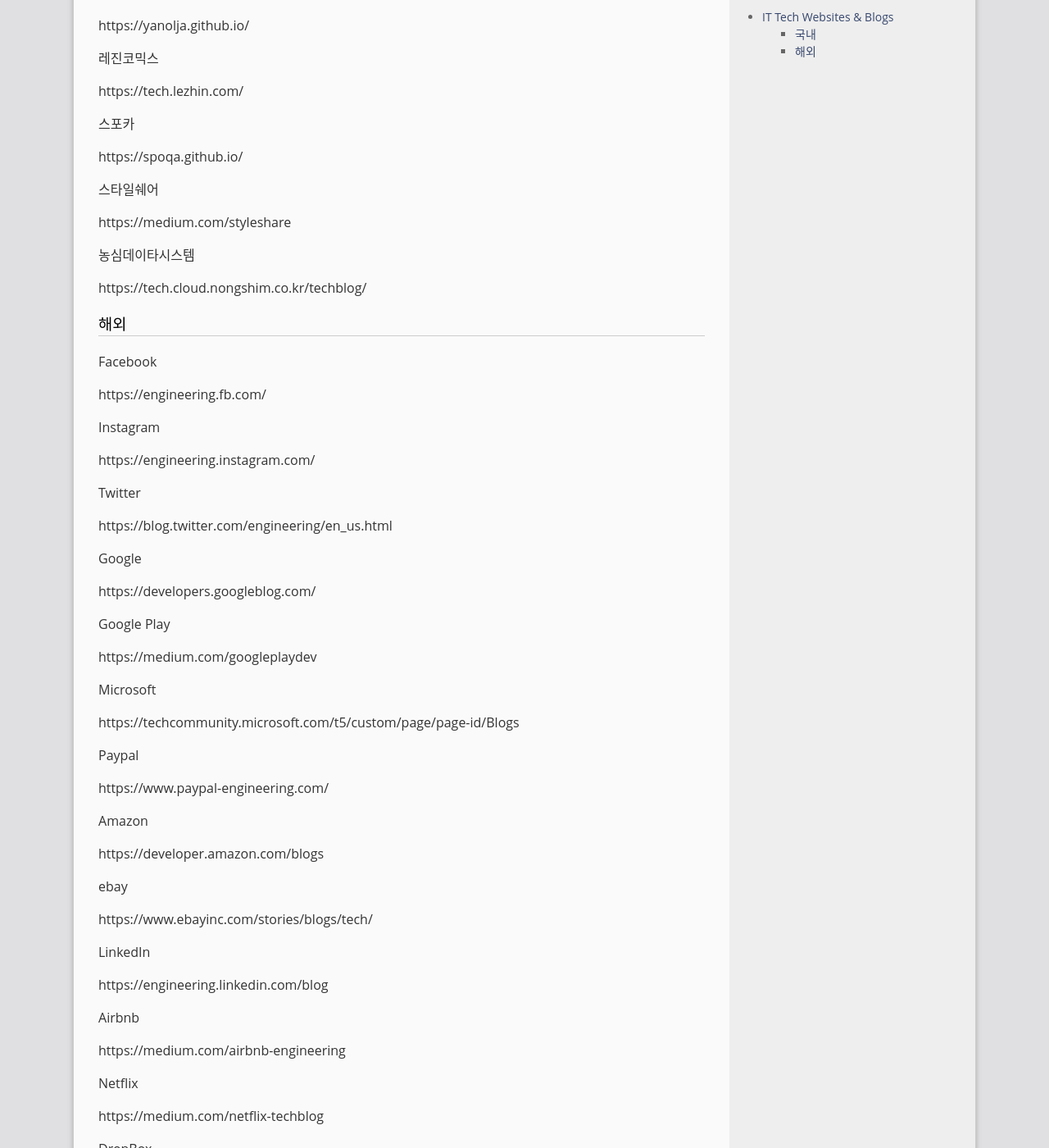
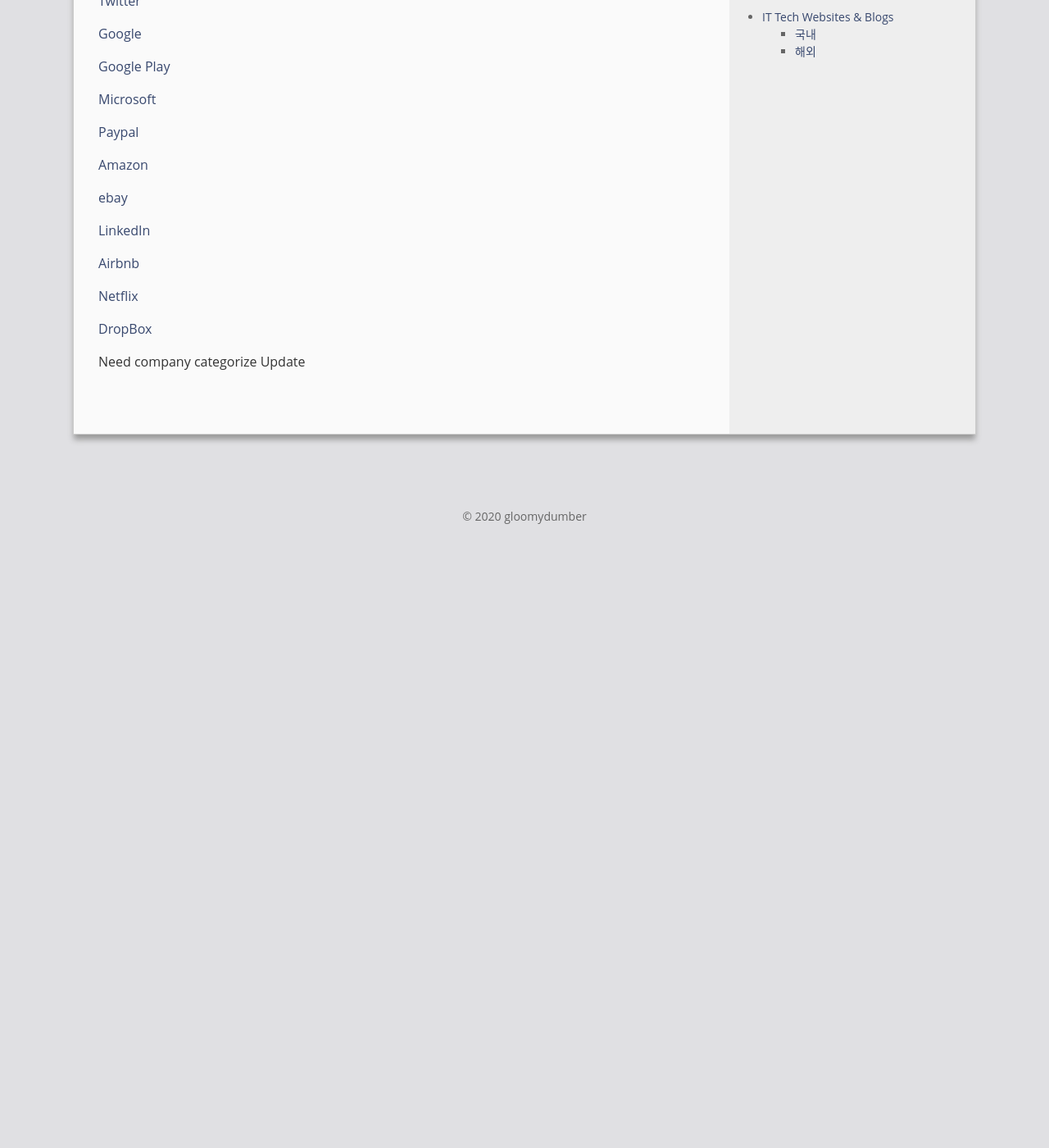
Before and after one commit to gloomydumber/copy, a Jekyll site: the page built from _posts/2020-02-23-ITsites.md, in a window 1280 px wide and 1400 px high, scrolled down 1023 px. Shown: the whole window at 82% size. Built offline with Jekyll 4.4.1, drawn with Linux system fonts in a browser that asks for light colours; comment, search, counter and statistics services are not loaded; after the commit the page ends 1723 px from its top, so only the background shows below that; some of the changed text lies outside the part shown.

Commit message:
postmodded

```diff
--- a/_posts/2020-02-23-ITsites.md
+++ b/_posts/2020-02-23-ITsites.md
@@ -12,110 +12,60 @@ use_math: true
 
 ### 국내
 
-네이버
+[네이버](https://d2.naver.com/home){: target="\_blank"}
 
-https://d2.naver.com/home
+[라인](https://engineering.linecorp.com/ko/blog/){: target="\_blank"}
 
-라인
+[NHN 토스트](https://meetup.toast.com/){: target="\_blank"}
 
-https://engineering.linecorp.com/ko/blog/
+[카카오](https://tech.kakao.com/){: target="\_blank"}
 
-NHN 토스트
+[쿠팡](https://medium.com/coupang-tech){: target="\_blank"}
 
-https://meetup.toast.com/
+[티몬](https://tmondev.blog.me/){: target="\_blank"}
 
-카카오
+[당근마켓](https://medium.com/daangn){: target="\_blank"}
 
-https://tech.kakao.com/
+[우아한형제들](https://woowabros.github.io/){: target="\_blank"}
 
-쿠팡
+[야놀자](https://yanolja.github.io/){: target="\_blank"}
 
-https://medium.com/coupang-tech
+[레진코믹스](https://tech.lezhin.com/){: target="\_blank"}
 
-티몬
+[스포카](https://spoqa.github.io/){: target="\_blank"}
 
-https://tmondev.blog.me/
+[스타일쉐어](https://medium.com/styleshare){: target="\_blank"}
 
-당근마켓
-
-https://medium.com/daangn
-
-우아한형제들
-
-https://woowabros.github.io/
-
-야놀자
-
-https://yanolja.github.io/
-
-레진코믹스
-
-https://tech.lezhin.com/
-
-스포카
-
-https://spoqa.github.io/
-
-스타일쉐어
-
-https://medium.com/styleshare
-
-농심데이타시스템
-
-https://tech.cloud.nongshim.co.kr/techblog/
+[농심데이타시스템](https://tech.cloud.nongshim.co.kr/techblog/){: target="\_blank"}
 
 ### 해외
 
-Facebook
+[Facebook](https://engineering.fb.com/){: target="\_blank"}
 
-https://engineering.fb.com/
+[Instagram](https://engineering.instagram.com/){: target="\_blank"}
 
-Instagram
+[Twitter](https://blog.twitter.com/engineering/en_us.html){: target="\_blank"}
 
-https://engineering.instagram.com/
+[Google](https://developers.googleblog.com/){: target="\_blank"}
 
-Twitter
+[Google Play](https://medium.com/googleplaydev){: target="\_blank"}
 
-https://blog.twitter.com/engineering/en_us.html
+[Microsoft](https://techcommunity.microsoft.com/t5/custom/page/page-id/Blogs){: target="\_blank"}
 
-Google
+[Paypal](https://www.paypal-engineering.com/){: target="\_blank"}
 
-https://developers.googleblog.com/
+[Amazon](https://developer.amazon.com/blogs){: target="\_blank"}
 
-Google Play
+[ebay](https://www.ebayinc.com/stories/blogs/tech/){: target="\_blank"}
 
-https://medium.com/googleplaydev
+[LinkedIn](https://engineering.linkedin.com/blog){: target="\_blank"}
 
-Microsoft
+[Airbnb](https://medium.com/airbnb-engineering){: target="\_blank"}
 
-https://techcommunity.microsoft.com/t5/custom/page/page-id/Blogs
+[Netflix](https://medium.com/netflix-techblog){: target="\_blank"}
 
-Paypal
+[DropBox](https://blogs.dropbox.com/tech/){: target="\_blank"}
 
-https://www.paypal-engineering.com/
-
-Amazon
-
-https://developer.amazon.com/blogs
-
-ebay
-
-https://www.ebayinc.com/stories/blogs/tech/
-
-LinkedIn
-
-https://engineering.linkedin.com/blog
-
-Airbnb
-
-https://medium.com/airbnb-engineering
-
-Netflix
-
-https://medium.com/netflix-techblog
-
-DropBox
-
-https://blogs.dropbox.com/tech/
+Need company categorize Update
 
 <!-- ![tempfirst](/assets/posts/2020-02-21-cmdcolor/tempfirst.png) -->
```
